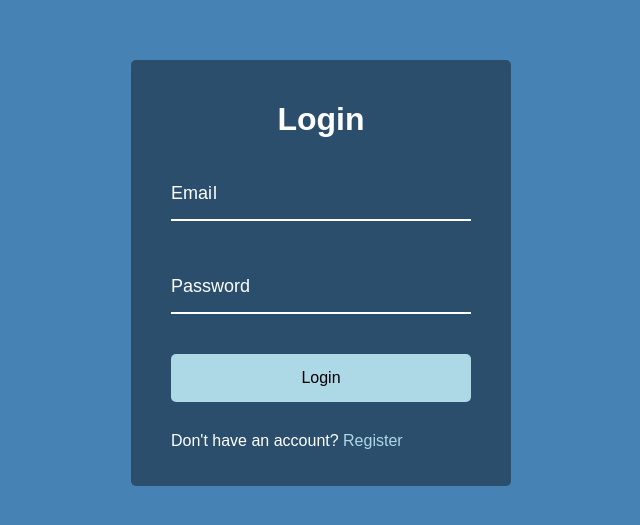
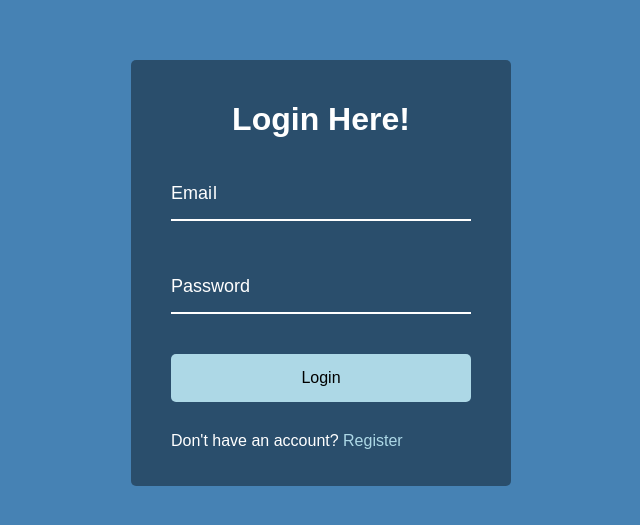
Before and after one commit to CodeMyDestiny/formwave, a plain HTML site: page index.html in a window 1280 px wide. Shown: the part 127-652 px from the top of the page, without its empty margins (319-959 px from the left). Drawn offline with Linux system fonts and the light colour scheme; a web font is replaced by a local one.

Commit message:
changed title to 'Login here'

```diff
--- a/index.html
+++ b/index.html
@@ -8,7 +8,7 @@
   </head>
   <body>
     <div class="container">
-      <h1>Login</h1>
+      <h1>Login Here!</h1>
       <form>
         <div class="form-control">
           <input type="email" required />
```
